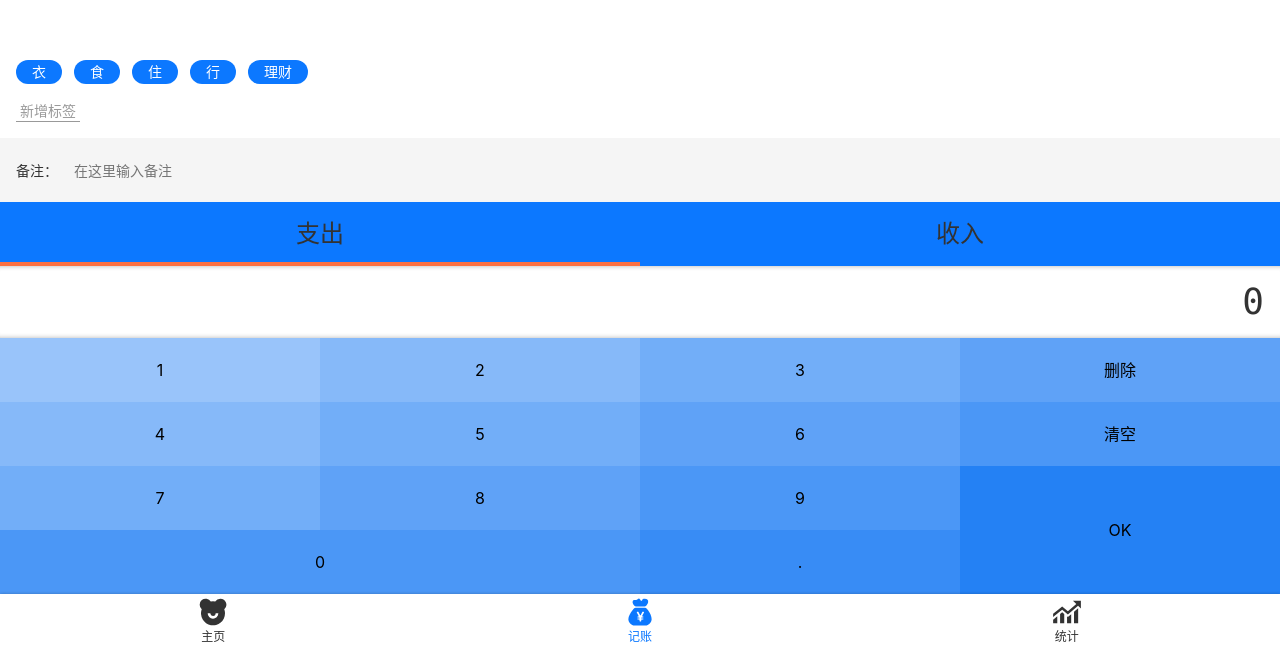
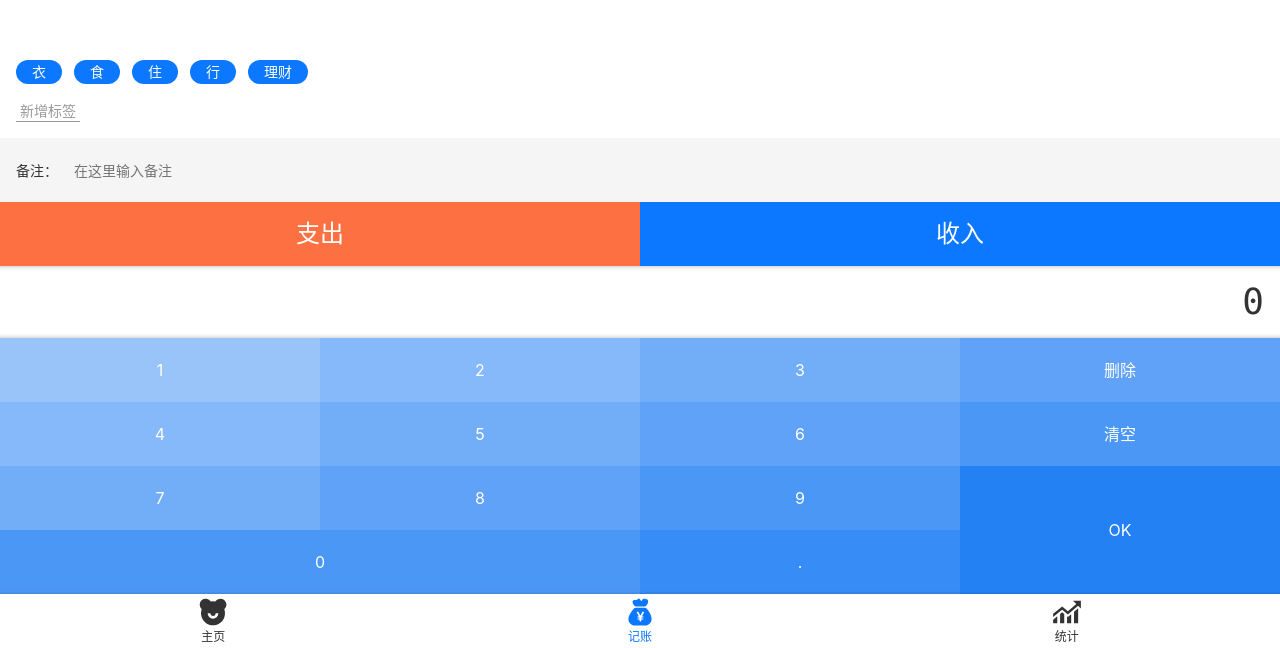
Before and after one commit to Lion7yu/financier-1, a Vue app: page /#/money in a window 1280 px wide. Shown: the part 152-800 px from the top of the page. Built offline with nearby package versions, Linux system fonts and the light colour scheme.

Commit message:
新增tag

```diff
--- a/src/components/Money/NumberPad.vue
+++ b/src/components/Money/NumberPad.vue
@@ -84,6 +84,7 @@ export default class NumberPad extends Vue {
       float: left;
       background: transparent;
       border: none;
+      color: #fff;
 
       &.ok {
         height: 128px;
--- a/src/components/Money/Tags.vue
+++ b/src/components/Money/Tags.vue
@@ -1,7 +1,7 @@
 <template>
   <div class="tags">
     <div class="new">
-      <button>新增标签</button>
+      <button @click="create">新增标签</button>
     </div>
     <ul class="current">
       <li v-for="tag in dataSource" :key="tag"
@@ -18,7 +18,7 @@ import {Component, Prop} from 'vue-property-decorator';
 
 @Component
 export default class Tags extends Vue {
-  @Prop() dataSource: string[] | undefined;
+  @Prop() readonly dataSource: string[] | undefined;
   selectedTags: string[] = [];
 
   toggle(tag: string) {
@@ -29,6 +29,15 @@ export default class Tags extends Vue {
       this.selectedTags.push((tag));
     }
   }
+  create(){
+    const name =window.prompt('请输入标签名');
+    if (name == ''){
+      window.alert('标签名不能为空')
+    }else{
+      if (this.dataSource)
+      this.$emit('update:dataSource',[...this.dataSource,name])
+      }
+    }
 }
 </script>
 
--- a/src/components/Money/Types.vue
+++ b/src/components/Money/Types.vue
@@ -39,17 +39,18 @@
     justify-content: center;
     align-items: center;
     position: relative;
+    color: #fff;
 
     &.selected {
-      &::after {
-        content: '';
-        position: absolute;
-        bottom: 0;
-        left: 0;
-        width: 100%;
-        height: 4px;
+      //&::after {
+      //  content: '';
+      //  position: absolute;
+      //  bottom: 0;
+      //  left: 0;
+      //  width: 100%;
+      //  height: 8px;
         background: rgb(252, 112, 65);
-      }
+      //}
     }
   }
 }
--- a/src/views/Money.vue
+++ b/src/views/Money.vue
@@ -3,7 +3,7 @@
     <NumberPad/>
     <Types/>
     <Notes/>
-    <Tags :data-source="tags" />
+    <Tags :data-source.sync="tags" />
   </Layout>
 </template>
 <script >
```
